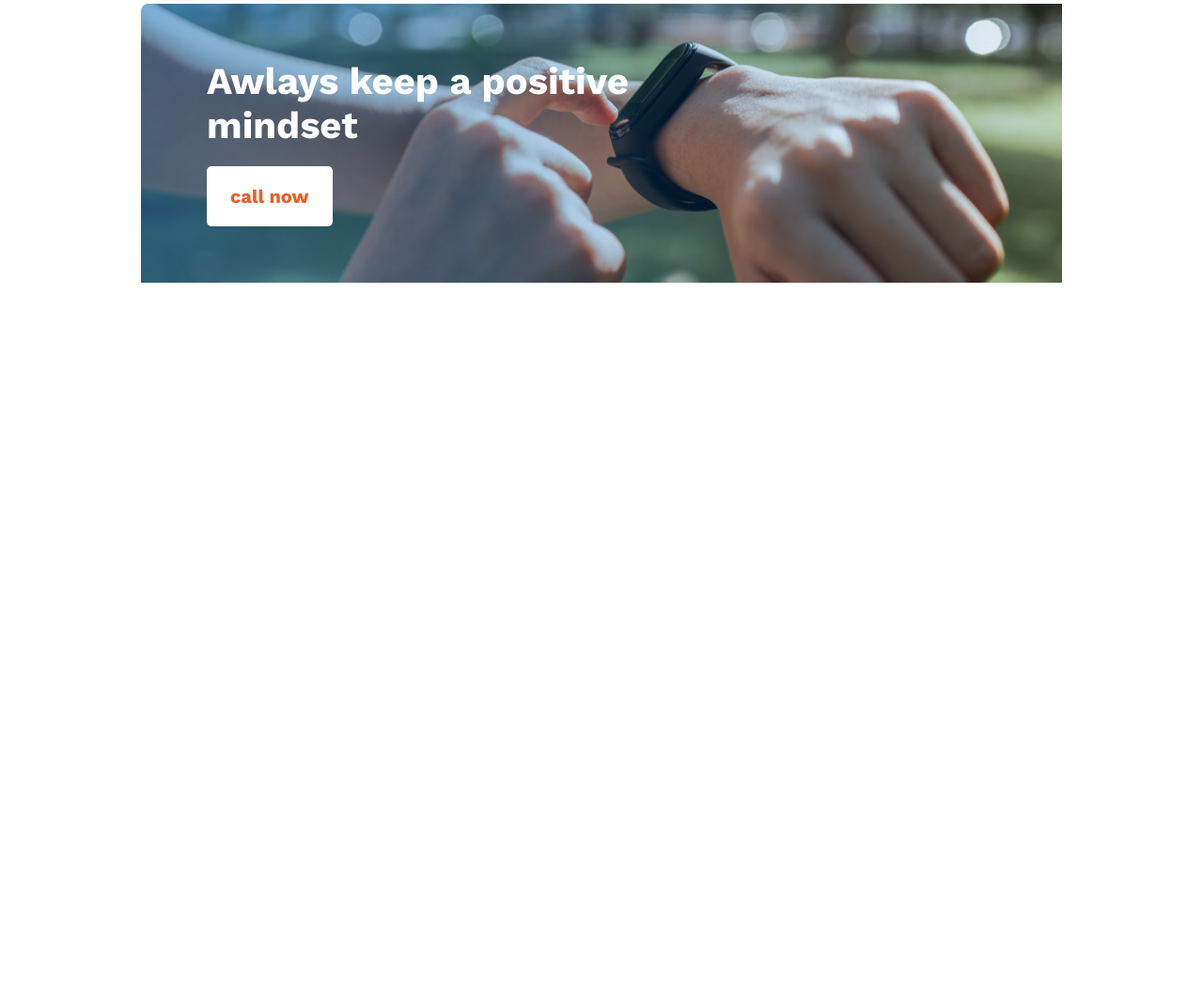
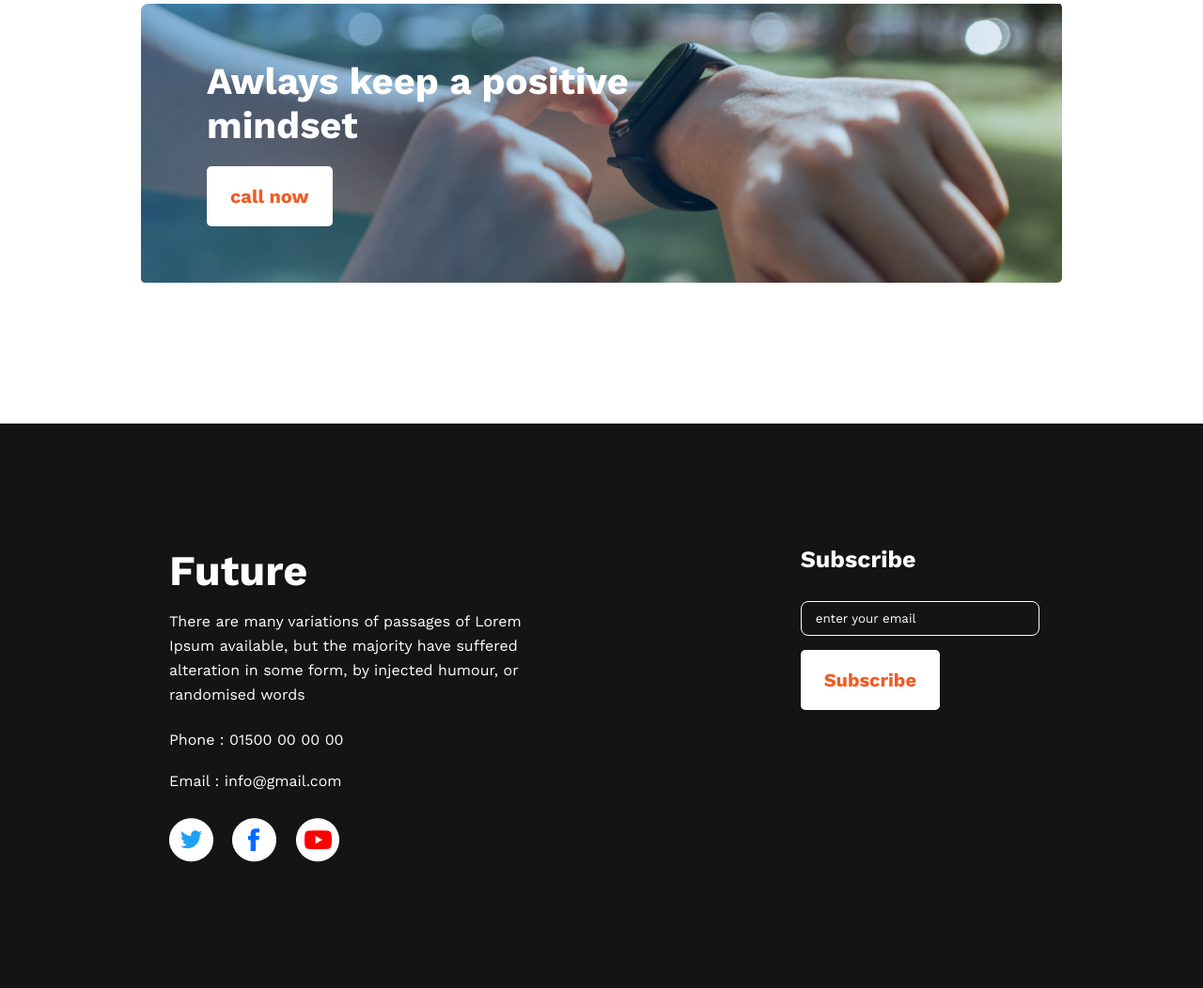
Before and after one commit to KaziShafkatArifin/new-year-new-me-again, a plain HTML site: page index.html in a window 1280 px wide. Shown: the part 2119-3171 px from the top of the page at 94% size. Before the commit the page ends 2570 px from the top, so only its background shows below. Drawn offline with nearby package versions, Linux system fonts and the light colour scheme.

Commit message:
footer added

```diff
--- a/index.html
+++ b/index.html
@@ -68,7 +68,24 @@
         </section>
     </main>
     <footer>
-
+        <section class="footer">
+            <div class="footer-left">
+                <h3 class="footer-title">Future</h3>
+                <p class="footer-description">There are many variations of passages of Lorem Ipsum available, but the majority have suffered alteration in some form, by injected humour, or randomised words</p>
+                <p class="contact">Phone : 01500 00 00 00</p>
+                <p class="email">Email : info@gmail.com</p>
+                <div class="footer-img">
+                    <img src="images/icons/twitter.png" alt="">
+                    <img src="images/icons/fb.png" alt="">
+                    <img src="images/icons/youtube.png" alt="">
+                </div>
+            </div>
+            <div class="footer-right">
+                <h4 class="footer-subtitle">Subscribe</h4>
+                <input type="email" placeholder="enter your email">
+                <button class="btn-white">Subscribe</button>
+            </div>
+        </section>
     </footer>
 </body>
 </html>
--- a/styles/styles.css
+++ b/styles/styles.css
@@ -99,6 +99,7 @@ font-weight: 500;
   margin: 150px;
   position: relative;
   z-index: 1;
+  border-radius: 5px;
 }
 .mindset::after{
   content: "";
@@ -125,3 +126,48 @@ font-weight: 500;
   padding: 20px 25px;
   margin:0 0 60px 70px;
 }
+/* footer styles */
+.footer {
+  background: #151414;
+  color: #fff;
+  display: flex;
+  gap: 250px;
+  padding: 130px 180px;
+}
+.footer-title{
+  font-size: 45px;
+  font-weight: 700;
+  margin-bottom: 15px;
+}
+.footer-description{
+font-size: 16px;
+font-weight: 400;
+line-height: 26px;
+}
+.contact{
+  margin: 25px 0;
+}
+.footer-img > img{
+  margin: 30px 15px 0 0;
+}
+.footer-subtitle{
+font-size: 25px;
+font-weight: 600;
+}
+.footer-right{
+  margin-right: 100px;
+}
+.footer-right > input{
+  background-color: #151414;
+  border-radius: 8px;
+border: 1px solid #FFF;
+padding: 10px 15px;
+width: 150%;
+margin: 30px 0 15px;
+}
+::placeholder{
+  color: #FFF;
+}
+.footer-right > .btn-white{
+  margin-left: auto;
+}
```
